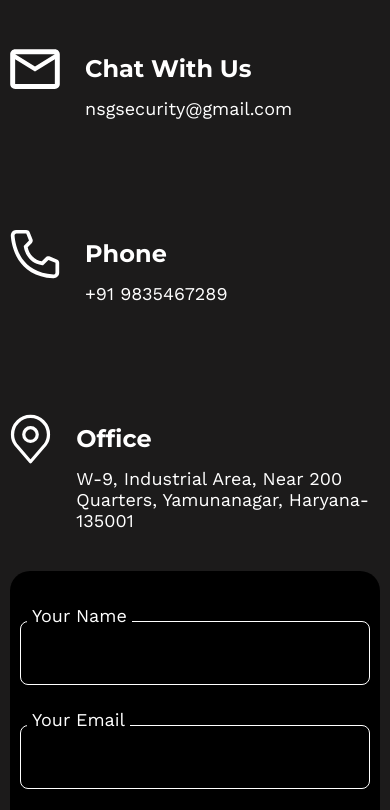
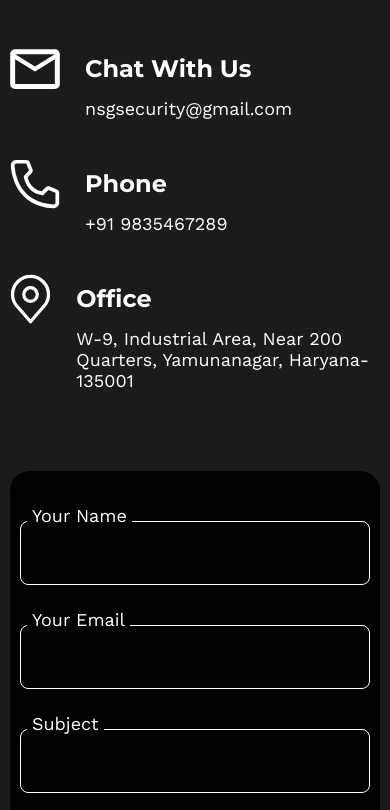
Before and after one commit to Zizze/Security-service, a plain HTML site: page index.htm in a window 390 px wide. Shown: the part 5840-6650 px from the top of the page. Drawn offline with nearby package versions, Linux system fonts and the light colour scheme.

Commit message:
fixed: contacts spaces

```diff
--- a/sass/blocks/_contacts.scss
+++ b/sass/blocks/_contacts.scss
@@ -41,6 +41,9 @@
 	&__email {
 		display: flex;
 		margin-bottom: 110px;
+		@media screen and (max-width: 1000px) {
+			margin-bottom: 40px;
+		}
 		img {
 			width: 50px;
 			height: 50px;
@@ -68,6 +71,9 @@
 	&__phone {
 		display: flex;
 		margin-bottom: 110px;
+		@media screen and (max-width: 1000px) {
+			margin-bottom: 40px;
+		}
 		img {
 			width: 50px;
 			height: 50px;
@@ -94,6 +100,9 @@
 
 	&__office {
 		display: flex;
+		@media screen and (max-width: 1000px) {
+			margin-bottom: 40px;
+		}
 		img {
 			width: 50px;
 			height: 50px;
```
Also changed, not shown: css/main.css, 1 other file.
